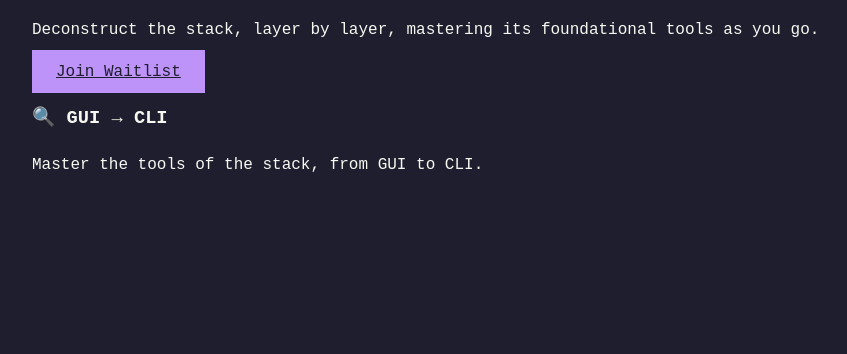
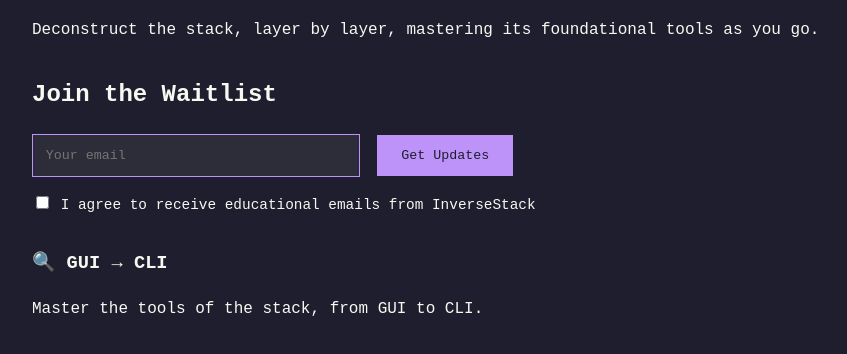
Before and after one commit to inverse-stack/inversestack, a plain HTML site: page index.html in a window 1280 px wide. Shown: the part 116-470 px from the top of the page, without its empty margins (208-1055 px from the left). Drawn offline with nearby package versions, Linux system fonts and the light colour scheme.

Commit message:
Update index.html

```diff
--- a/index.html
+++ b/index.html
@@ -27,6 +27,25 @@
       padding: 0.8rem 1.5rem;
       border: none;
       font-family: inherit;
+      cursor: pointer;
+    }
+    /* New form styles */
+    #waitlist-form {
+      margin: 2rem 0;
+    }
+    #waitlist-form input[type="email"] {
+      padding: 0.8rem;
+      width: 300px;
+      background: #2d2d3a;
+      color: var(--text);
+      border: 1px solid var(--accent);
+      font-family: 'JetBrains Mono', monospace;
+      margin-right: 0.5rem;
+    }
+    .consent-label {
+      display: block;
+      margin: 1rem 0;
+      font-size: 0.9rem;
     }
   </style>
 </head>
@@ -34,7 +53,21 @@
   <div class="container">
     <h1>Learn tech tools <span class="typing-effect">backwards.</span></h1>
     <p>Deconstruct the stack, layer by layer, mastering its foundational tools as you go.</p>
-    <a href="#waitlist" class="btn">Join Waitlist</a>
+
+    <!-- Updated Waitlist Form -->
+    <div id="waitlist-form">
+      <h2>Join the Waitlist</h2>
+      <form action="https://formsubmit.co/notifications@inversestack.com" method="POST">
+        <input type="email" name="email" placeholder="Your email" required>
+        <button type="submit" class="btn">Get Updates</button>
+        <input type="hidden" name="_next" value="https://inversestack.com/thank-you.html">
+        <input type="hidden" name="_subject" value="New InverseStack Signup">
+        <div class="consent-label">
+          <input type="checkbox" id="consent" required>
+          <label for="consent">I agree to receive educational emails from InverseStack</label>
+        </div>
+      </form>
+    </div>
 
     <div class="features">
       <div class="feature">
```
